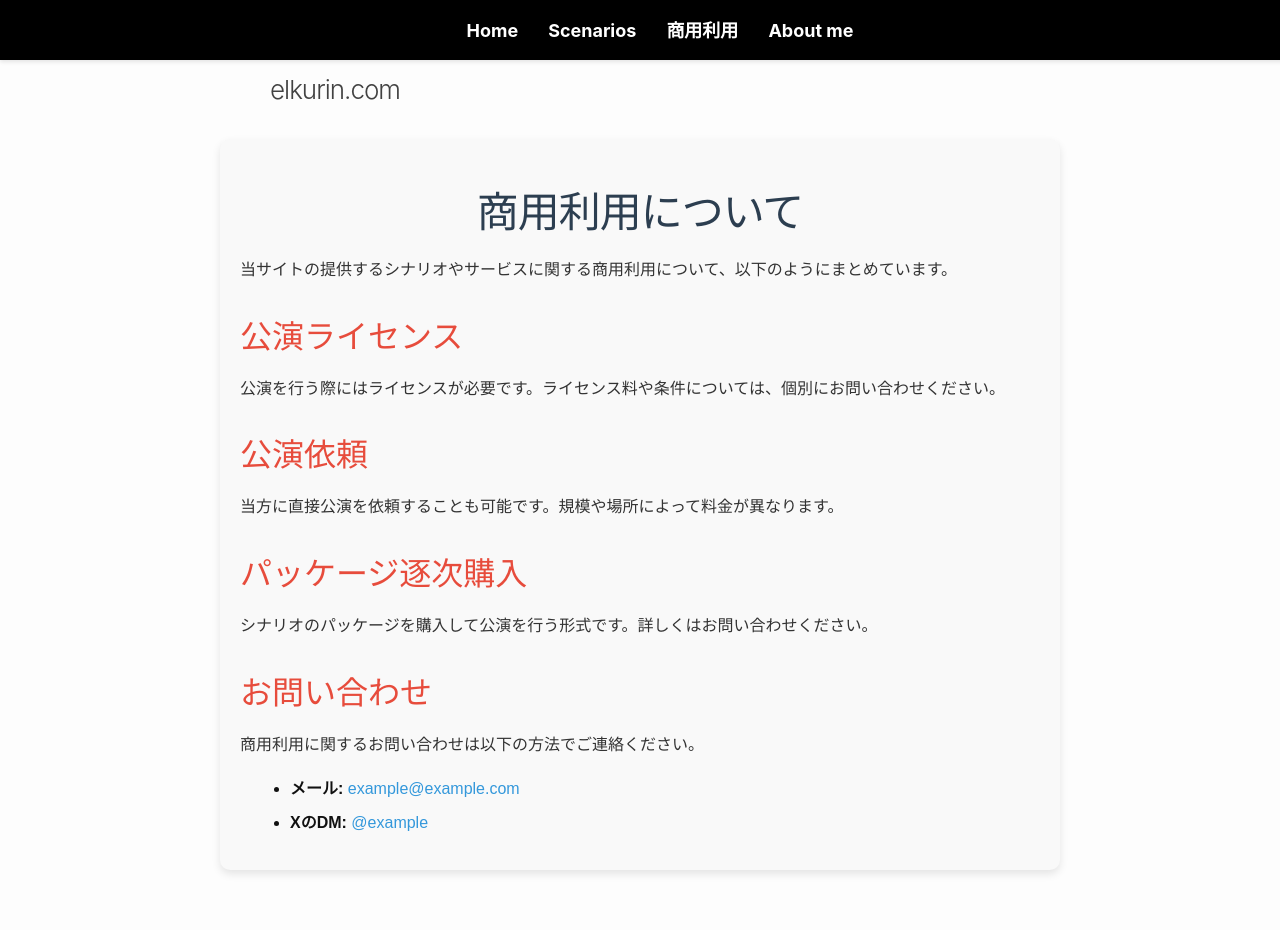
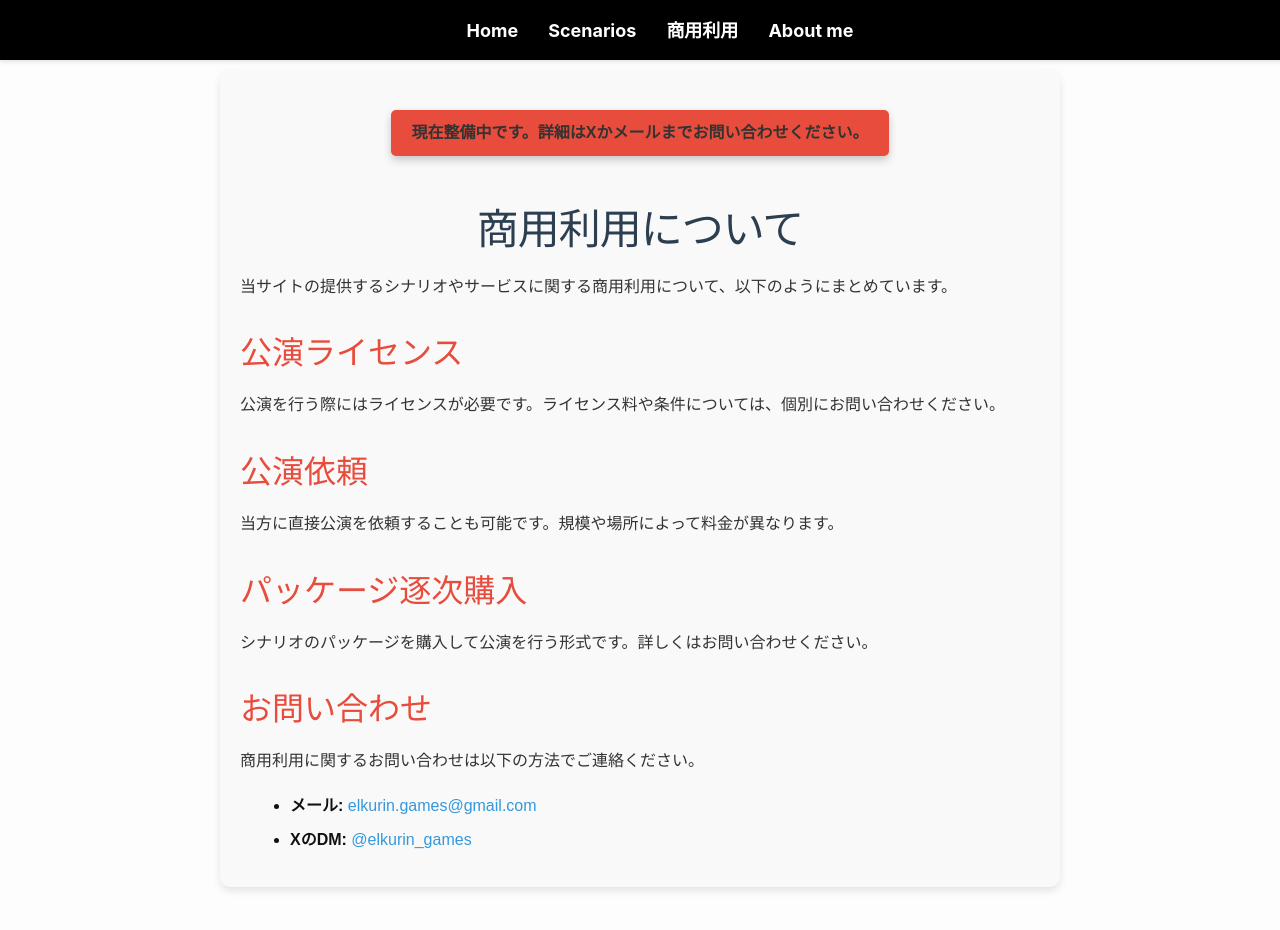
Before and after one commit to elkurin/elkurin.github.io, a Jekyll site: the page built from games/commercial-use.md, in a window 1280 px wide and 947 px high. Shown: the top 930 px of the window. Built offline with Jekyll 4.4.1, drawn with Linux system fonts in a browser that asks for light colours.

Commit message:
alert on commercial use

```diff
--- a/games/commercial-use.md
+++ b/games/commercial-use.md
@@ -5,6 +5,11 @@
 ---
 
 <div class="commercial-use-page">
+  <div class="alert-button">
+    <p
+    class="alert-link">現在整備中です。詳細はXかメールまでお問い合わせください。</p>
+  </div>
+
   <h1>商用利用について</h1>
   <p>当サイトの提供するシナリオやサービスに関する商用利用について、以下のようにまとめています。</p>
 
@@ -31,8 +36,8 @@
     <h2>お問い合わせ</h2>
     <p>商用利用に関するお問い合わせは以下の方法でご連絡ください。</p>
     <ul>
-      <li><strong>メール:</strong> <a href="mailto:example@example.com">example@example.com</a></li>
-      <li><strong>XのDM:</strong> <a href="https://twitter.com/example" target="_blank">@example</a></li>
+      <li><strong>メール:</strong> <a href="mailto:elkurin.games@gmail.com">elkurin.games@gmail.com</a></li>
+      <li><strong>XのDM:</strong> <a href="https://twitter.com/elkurin_games" target="_blank">@elkurin_games</a></li>
     </ul>
   </section>
 </div>
```
Also changed, not shown: _layouts/errata.html (+3 -11 lines), games/errata.md (+0 -6 lines).
